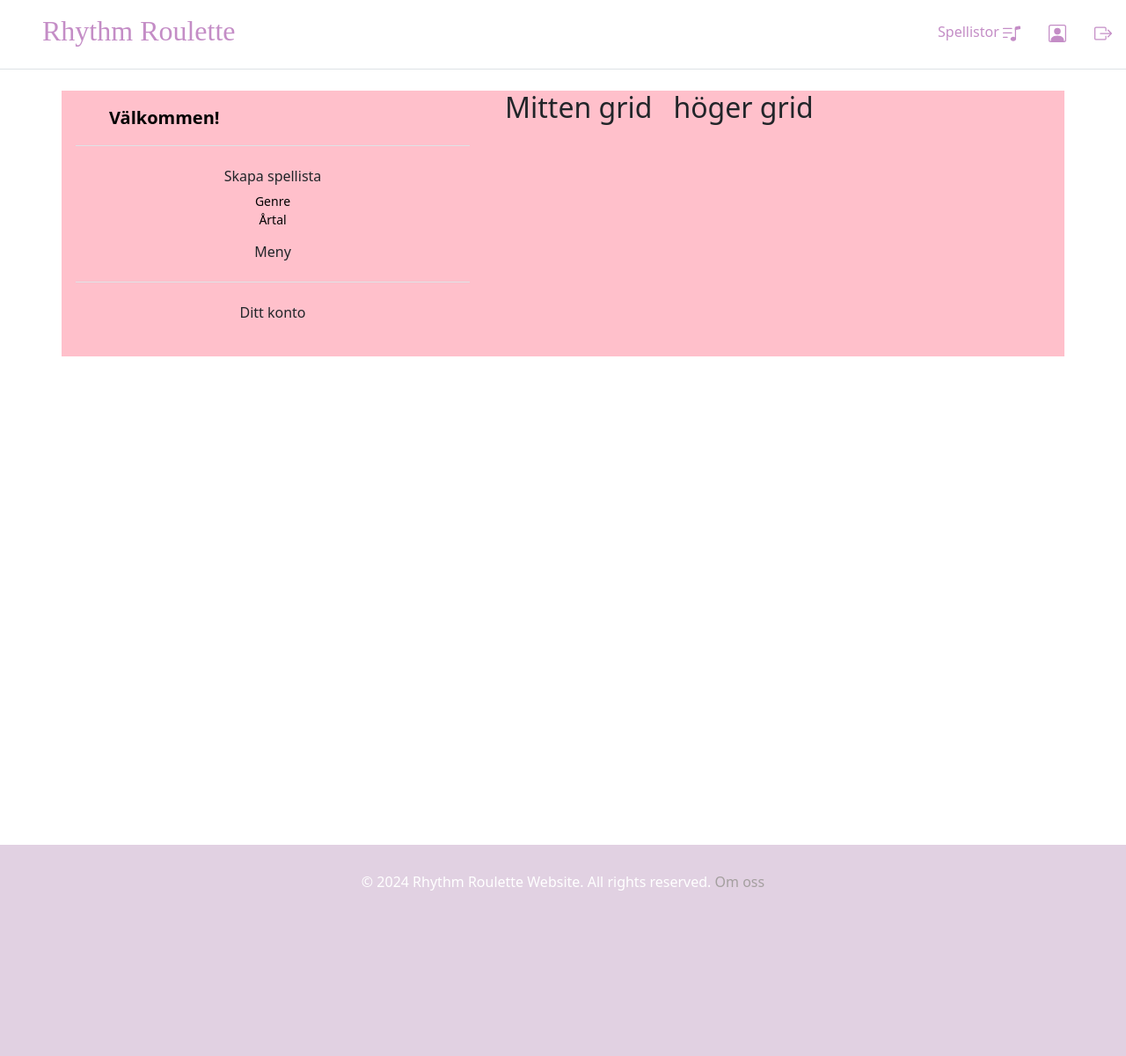
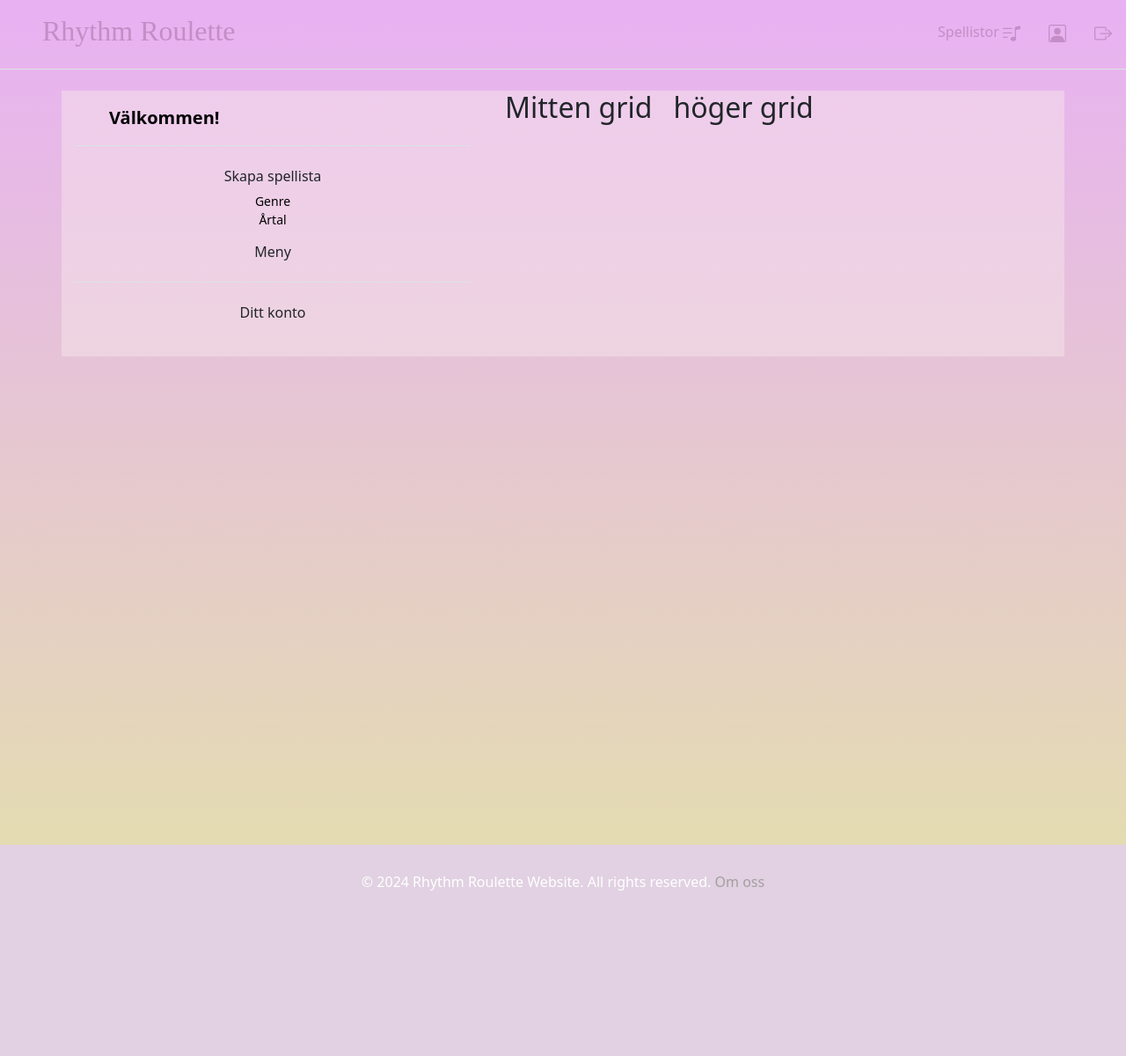
Before and after one commit to tobi-1337/RhythmRoulette, a Flask app: page / in a window 1280 px wide. Shown: the whole page at 88% size. Run offline with Flask 3, Linux system fonts and the light colour scheme; the visitor is signed in with stand-in values (Sample User, id 1); some libraries are stand-ins or nearby versions; some web fonts are replaced.

Commit message:
testing with background and grids

```diff
--- a/static/styles.css
+++ b/static/styles.css
@@ -1,6 +1,6 @@
 body {
     font-family: "Josefin Sans", sans-serif;
-    background: #ffffff;
+    background: -webkit-linear-gradient(#e8b1f3,#e3e6a1);
     position: relative;
     margin-bottom: 20px;
     margin: 0;
@@ -38,7 +38,7 @@ body {
 }
 
 #landing-page {
-    background-color: pink;
+    background-color: rgba(245, 233, 235, 0.445);
     margin:auto;
     padding: 0;
     width: 100vw;
```
